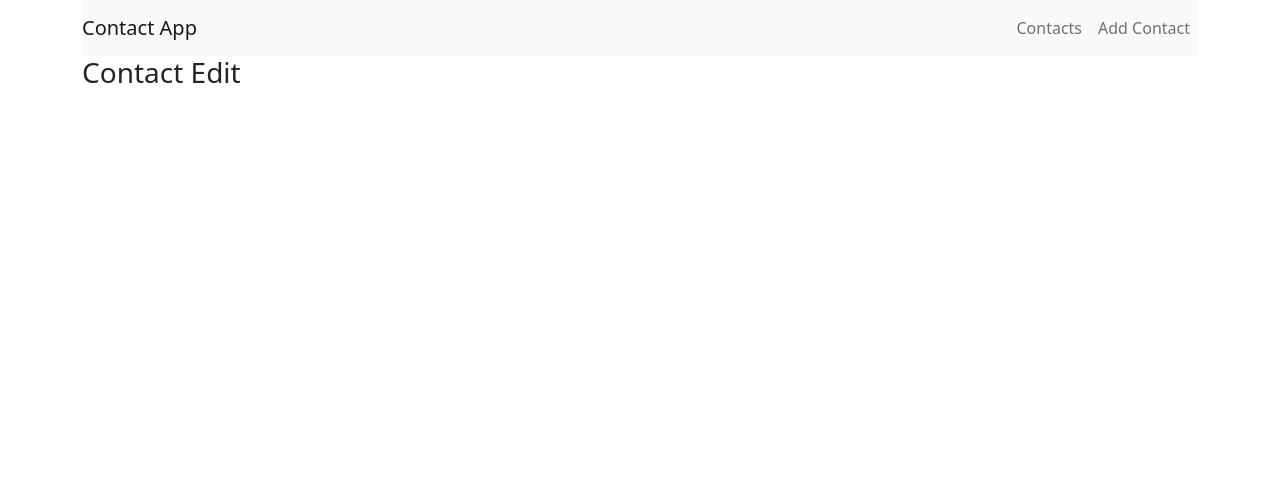
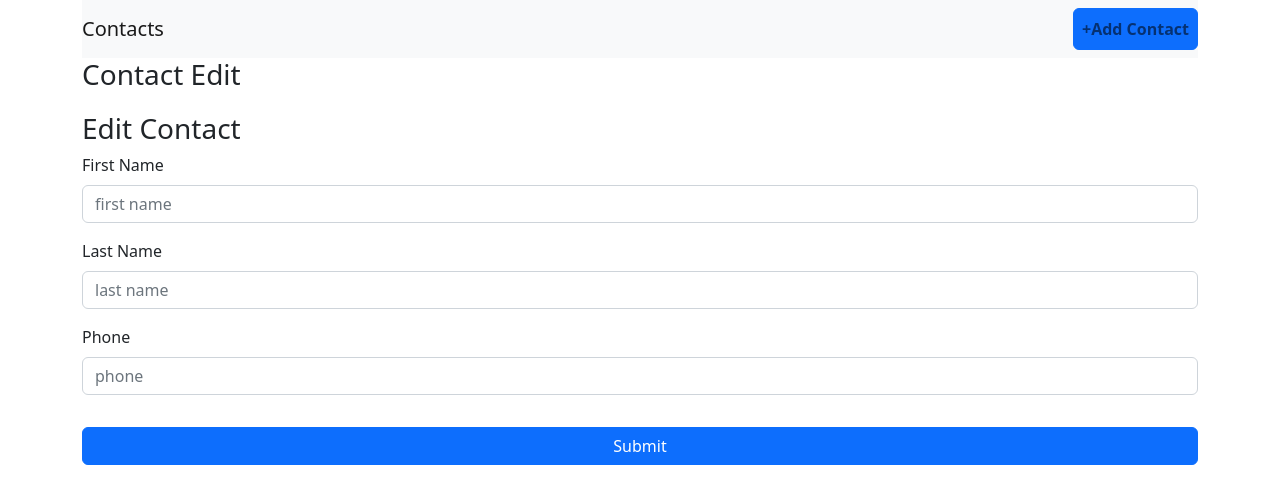
Before and after one commit to VincentNkanuwa/werkix_contact_app, a React (Create React App) app in the folder front_end/: page /edit/1 in a window 1280 px wide. Shown: the top 504 px of the page. Built offline with nearby package versions, Linux system fonts and the light colour scheme.

Commit message:
update contact done

```diff
--- a/front_end/package.json
+++ b/front_end/package.json
@@ -6,8 +6,11 @@
     "@testing-library/jest-dom": "^5.16.5",
     "@testing-library/react": "^13.4.0",
     "@testing-library/user-event": "^13.5.0",
+    "axios": "^1.2.0",
     "bootstrap": "^5.2.3",
     "react": "^18.2.0",
+    "react-bootstrap": "^2.6.0",
+    "react-bootstrap-icons": "^1.10.2",
     "react-dom": "^18.2.0",
     "react-router-dom": "^6.4.3",
     "react-scripts": "5.0.1",
--- a/front_end/src/App.js
+++ b/front_end/src/App.js
@@ -1,22 +1,22 @@
-import {BrowserRouter as Router, Link, Route, Routes} from 'react-router-dom';
+import {BrowserRouter as Router, Link, Navigate, Route, Routes} from 'react-router-dom';
 import 'bootstrap/dist/css/bootstrap.min.css';
 import EditContact from './components/edit_contact.component';
 import ContactList from './components/contact_list.componet';
 import CreateContact from './components/create_contact.component';
+import { Button } from 'react-bootstrap';
 
 function App() {
   return (
     <Router>
       <div className='container'>
         <nav className='navbar navbar-expand-lg navbar-light bg-light '>
-          <Link to={'/'} className='navbar-brand me-auto'>Contact App</Link>
+          <Link to={'/'} className='navbar-brand me-auto'>Contacts</Link>
           <div className='navbar-collapse" id="navbarNav'>
             <ul className='navbar-nav'>
               <li className='navbar-item'>
-                <Link to={'/'} className='nav-link'>Contacts</Link>
-              </li>
-              <li className='navbar-item'>
-                <Link to={'/create'} className='nav-link'>Add Contact</Link>
+                <Link to={'/create'}>
+                  <Button variant='primary' className='nav-link'><b>+Add Contact</b></Button>
+                </Link>
               </li>
             </ul>
           </div>
--- a/front_end/src/components/create_contact.component.js
+++ b/front_end/src/components/create_contact.component.js
@@ -1,8 +1,10 @@
 import { useState} from "react"
 import { Button, Form } from "react-bootstrap";
 import axios from 'axios';
+import { redirect, useNavigate } from "react-router-dom";
 
 export default function CreateContact(){
+    const navigate = useNavigate();
     const [contact, setContact] = useState({
         first_name:'',
         last_name:'',
@@ -27,11 +29,13 @@ export default function CreateContact(){
             .post('http://localhost:8080/contacts/create', contact)
             .then((res)=>console.log(res))
             .catch((err)=>console.log(err));
+
+            navigate('/');
     }
 
     return(
         <div style={{marginTop: 20}}>
-            <h3>Contact create</h3>
+            <h3>Add new contact</h3>
             <Form>
                 <Form.Group className="mb-3" controlId="first_name">
                     <Form.Label>First Name</Form.Label>
--- a/front_end/src/components/edit_contact.component.js
+++ b/front_end/src/components/edit_contact.component.js
@@ -1,7 +1,63 @@
+import axios from "axios";
+import { useState } from "react";
+import { Button, Form } from "react-bootstrap";
+import { redirect } from "react-router-dom";
+
 export default function EditContact(){
+    const [contact, setContact] = useState({
+        first_name:'',
+        last_name:'',
+        phone:''
+    })
+
+    const handleChange = (event)=>{
+        const {name, value} = event.target;
+
+        setContact((prev)=>{
+            return{
+                ...prev,
+                [name] : value
+            }
+        })
+    }
+    const handleSubmit = (event)=>{
+        event.preventDefault();
+        console.log(contact);
+
+        axios
+            .post('http://localhost:8080/contacts/create', contact)
+            .then((res)=>console.log(res))
+            .catch((err)=>console.log(err));
+
+            redirect('/');
+    }
+
     return(
         <div>
             <h3>Contact Edit</h3>
+            <div style={{marginTop: 20}}>
+                <h3>Edit Contact</h3>
+                <Form>
+                    <Form.Group className="mb-3" controlId="first_name">
+                        <Form.Label>First Name</Form.Label>
+                        <Form.Control onChange={handleChange} name="first_name" value={contact.first_name}  type="text" placeholder="first name" />
+                    </Form.Group>
+                    <Form.Group className="mb-3" controlId="last_name">
+                        <Form.Label>Last Name</Form.Label>
+                        <Form.Control onChange={handleChange} name="last_name" value={contact.last_name}  type="text" placeholder="last name" />
+                    </Form.Group>
+                    <Form.Group className="mb-3" controlId="phone">
+                        <Form.Label>Phone</Form.Label>
+                        <Form.Control onChange={handleChange} name="phone" value={contact.phone}  type="text" placeholder="phone" />
+                    </Form.Group>
+                    <Button
+                        style={{width:'100%', marginTop:'1rem'}}
+                        onClick={handleSubmit}
+                        variant="primary">
+                        Submit
+                    </Button>
+                </Form>
+            </div>
         </div>
     )
 }
--- a/front_end/src/index.js
+++ b/front_end/src/index.js
@@ -7,7 +7,7 @@ import reportWebVitals from './reportWebVitals';
 const root = ReactDOM.createRoot(document.getElementById('root'));
 root.render(
   <React.StrictMode>
-    <App />
+      <App />
   </React.StrictMode>
 );
 
```
Also changed, not shown: 1 other file (tests, documents, lock files or other folders).
